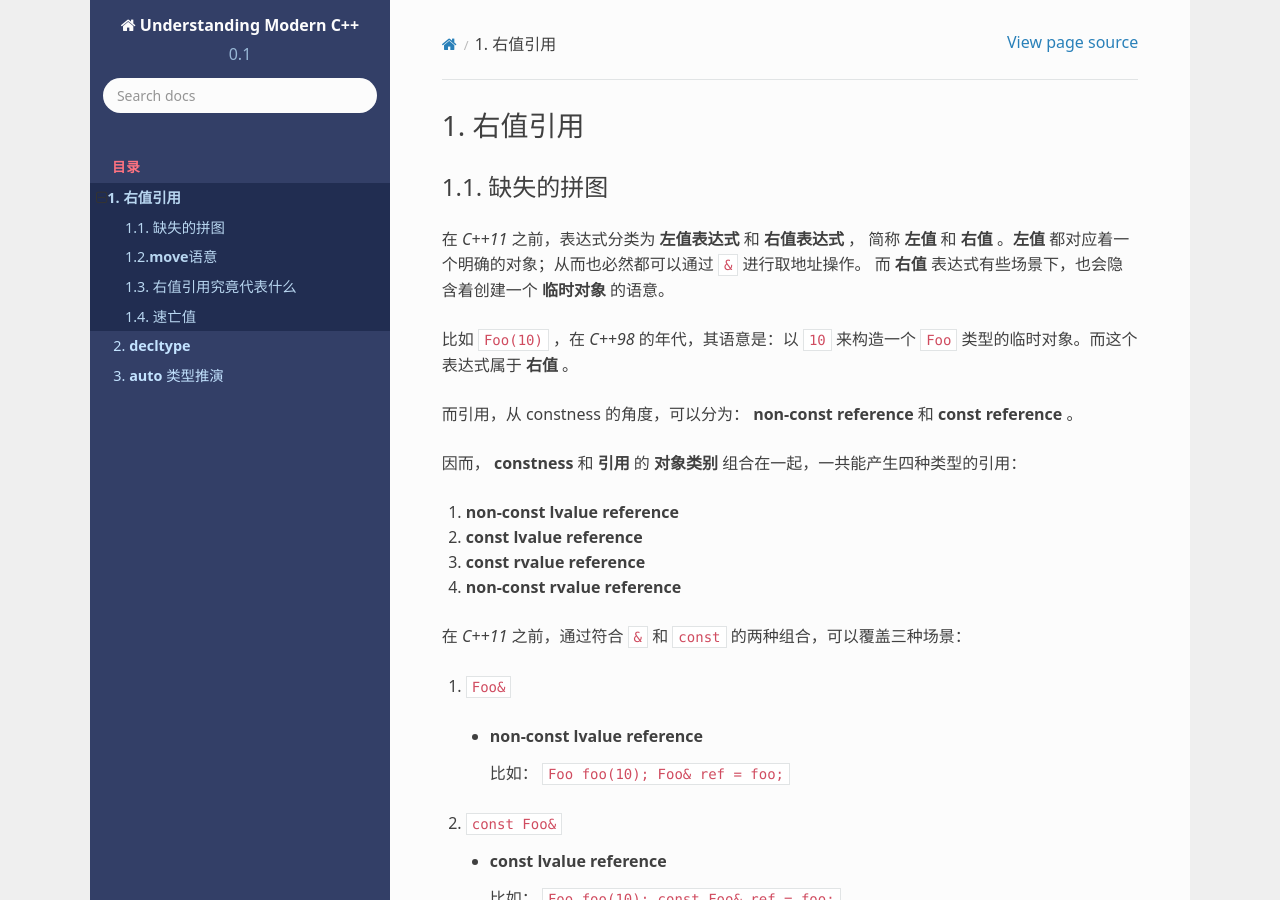
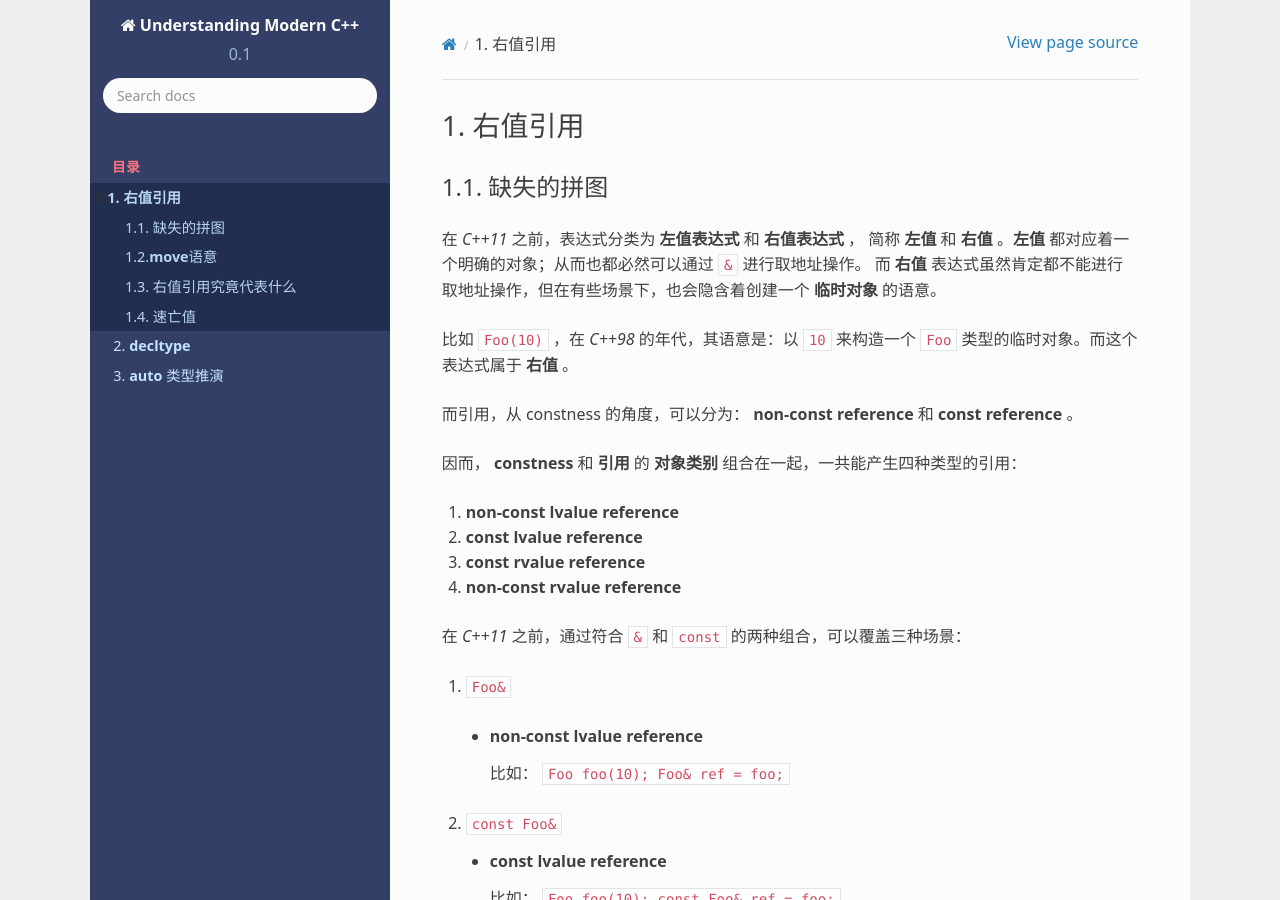
Before and after one commit to godsme/understand_modern_cpp, a Sphinx documentation site: the page built from docs/source/rvalue-ref.rst, in a window 1280 px wide and 900 px high. Built offline with Sphinx 7.4.7 and the Read the Docs theme 2.0.0, drawn with Linux system fonts in a browser that asks for light colours; formulas are drawn with MathJax 3; pages that are not in the unit, such as notebooks, are missing from menus.

Commit message:
refactored rvalue-ref

```diff
--- a/docs/source/rvalue-ref.rst
+++ b/docs/source/rvalue-ref.rst
@@ -7,8 +7,8 @@
 -------------
 
 在 `C++11` 之前，表达式分类为 **左值表达式** 和 **右值表达式** ，
-简称 **左值** 和 **右值** 。**左值** 都对应着一个明确的对象；从而也必然都可以通过 ``&`` 进行取地址操作。
-而 **右值** 表达式有些场景下，也会隐含着创建一个 **临时对象** 的语意。
+简称 **左值** 和 **右值** 。**左值** 都对应着一个明确的对象；从而也都必然可以通过 ``&`` 进行取地址操作。
+而 **右值** 表达式虽然肯定都不能进行取地址操作，但在有些场景下，也会隐含着创建一个 **临时对象** 的语意。
 
 比如 ``Foo(10)`` ，在 `C++98` 的年代，其语意是：以 ``10`` 来构造一个 ``Foo`` 类型的临时对象。而这个表达式属于 **右值** 。
 
```
